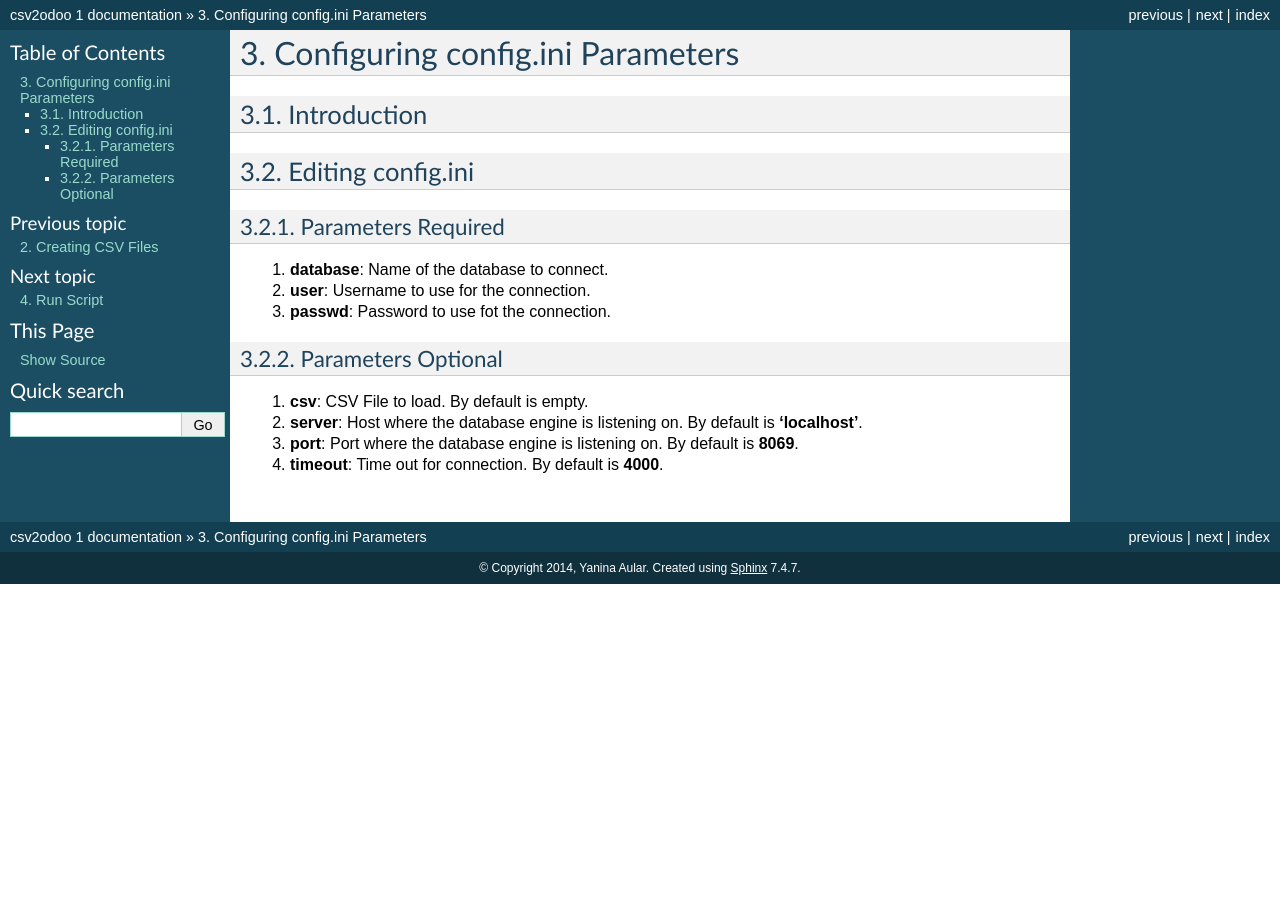
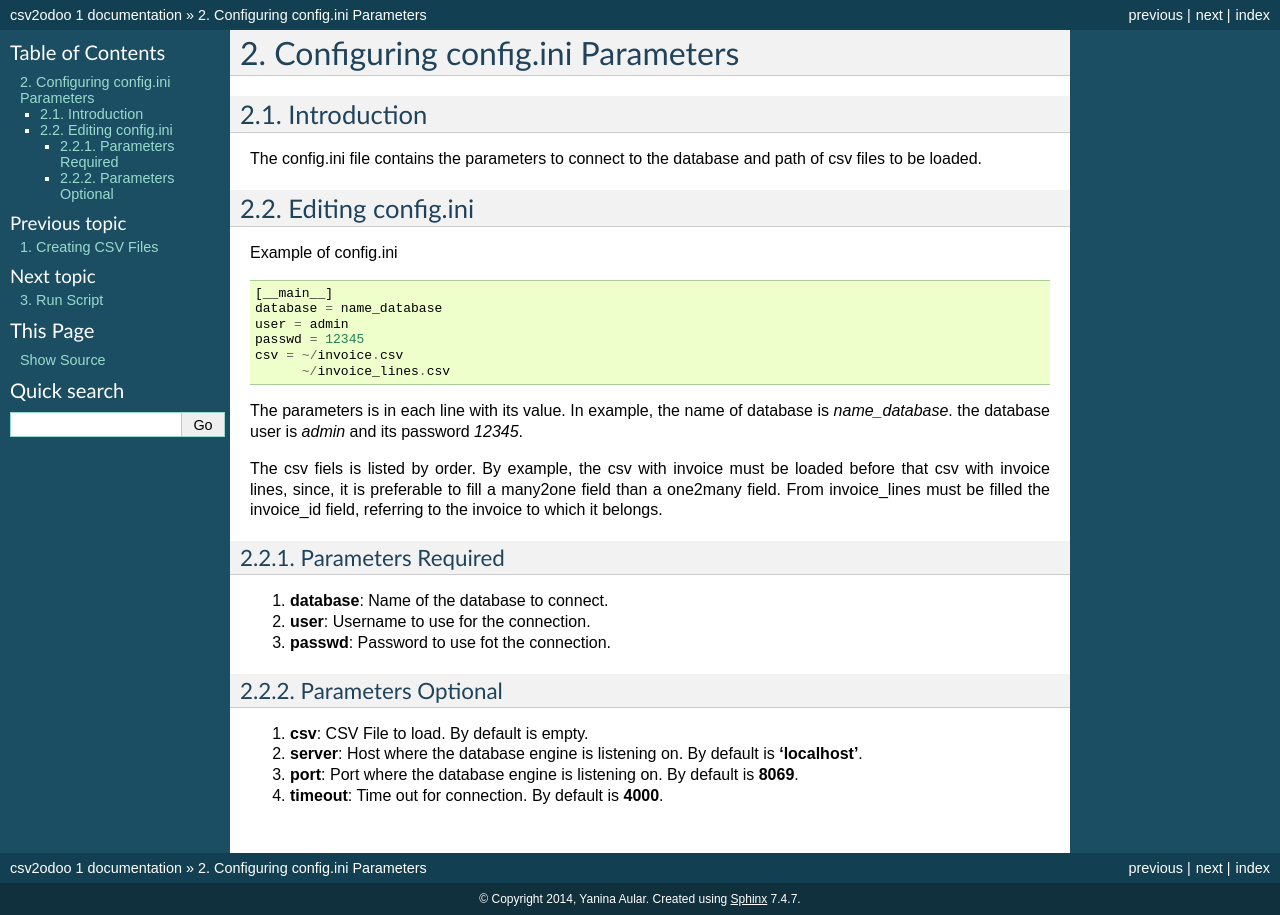
Before and after one commit to rkhalil1990/csv2odoo, a Sphinx documentation site: the page built from doc/source/configuring_parameters.rst, in a window 1280 px wide. Built offline with Sphinx 7.4.7, drawn with Linux system fonts in a browser that asks for light colours; formulas are drawn with MathJax 3.

Commit message:
[ADD] Documentation for config.ini

```diff
--- a/doc/source/configuring_parameters.rst
+++ b/doc/source/configuring_parameters.rst
@@ -4,8 +4,30 @@
 Introduction
 ------------
 
+The config.ini file contains the parameters to connect to the database and path of csv files to be
+loaded.
+
 Editing config.ini
 ------------------
+
+Example of config.ini
+
+.. code-block :: python
+
+    [__main__]
+    database = name_database
+    user = admin
+    passwd = 12345
+    csv = ~/invoice.csv
+          ~/invoice_lines.csv
+
+The parameters is in each line with its value. In example, the name of database is `name_database`.
+the database user is `admin` and its password `12345`.
+
+The csv fiels is listed by order. By example, the csv with invoice must be loaded before
+that csv with invoice lines, since, it is preferable to fill a many2one field than a one2many
+field. From invoice_lines must be filled the invoice_id field, referring to the invoice to which it
+belongs.
 
 Parameters Required
 ~~~~~~~~~~~~~~~~~~~
```
Also changed, not shown: doc/source/index.rst (+15 -1 lines).
